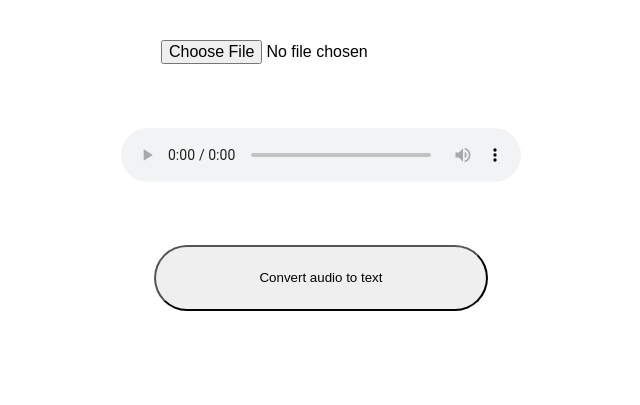
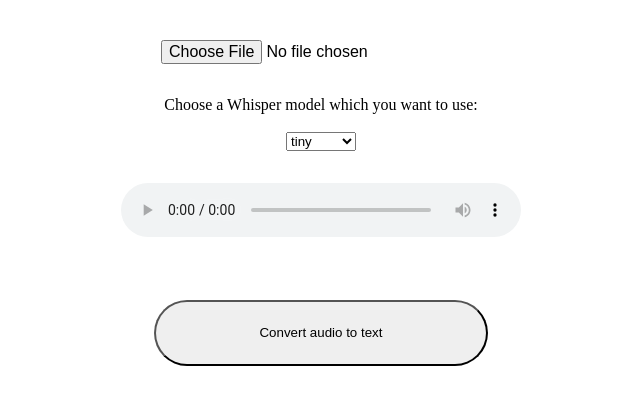
Before and after one commit to Kabanosk/whisper-website, a FastAPI app: page / in a window 1280 px wide. Shown: the top 405 px of the page, without its empty margins (319-959 px from the left). Run offline with FastAPI, Linux system fonts and the light colour scheme.

Commit message:
Add opportunity to make model choice

```diff
--- a/src/main.py
+++ b/src/main.py
@@ -1,6 +1,7 @@
 import io
+import asyncio
 
-from fastapi import FastAPI, Request, File, UploadFile
+from fastapi import FastAPI, Request, File, Query
 from fastapi.staticfiles import StaticFiles
 from fastapi.responses import HTMLResponse
 from fastapi.templating import Jinja2Templates
@@ -9,8 +10,6 @@ import librosa
 from whisper import whisper
 
 app = FastAPI()
-
-model = whisper.load_model('base')
 
 app.mount('/static', StaticFiles(directory='static'), name='static')
 template = Jinja2Templates(directory='templates')
@@ -25,6 +24,10 @@ def index(request: Request):
 def add_audio(request: Request, file: bytes = File()):
     with open('audio.mp3', 'wb') as f:
         f.write(file)
+
+    data = request.form()
+    model_type = asyncio.run(data)['model_type']
+    model = whisper.load_model(model_type)
     result = model.transcribe("audio.mp3")
 
     return template.TemplateResponse('index.html',  {"request": request, "text": result['text']})
--- a/src/static/main.css
+++ b/src/static/main.css
@@ -5,7 +5,7 @@ form {
 
 input, audio{
     width: 25em;
-    margin: 2em 0
+    margin: 2em 0;
 }
 
 #recorder {
--- a/src/templates/index.html
+++ b/src/templates/index.html
@@ -7,6 +7,15 @@
 <body>
 <form action="/" enctype="multipart/form-data" method="post">
     <input type="file" accept="audio/*" capture id="recorder" name="file" required ><br>
+
+    <label for="model_type">Choose a Whisper model which you want to use:<br></label> <br>
+    <select id="model_type" name="model_type">
+        <option value="tiny">tiny</option>
+        <option value="base">base</option>
+        <option value="small">small</option>
+        <option value="medium">medium</option>
+        <option value="large">large</option>
+    </select><br>
 
     <audio id="player" controls></audio><br>
 
```
